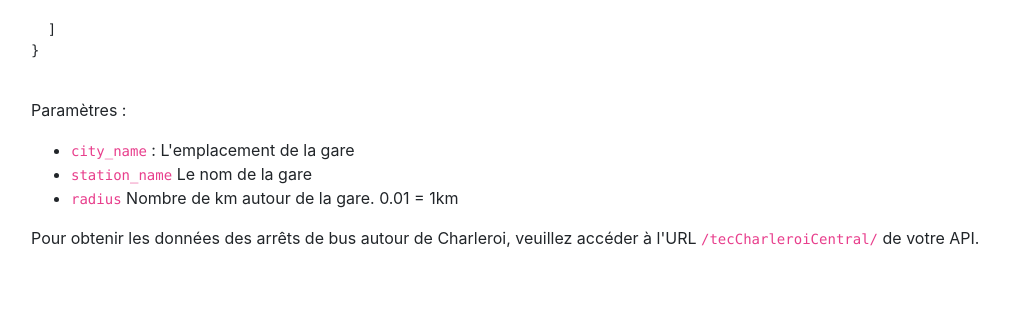
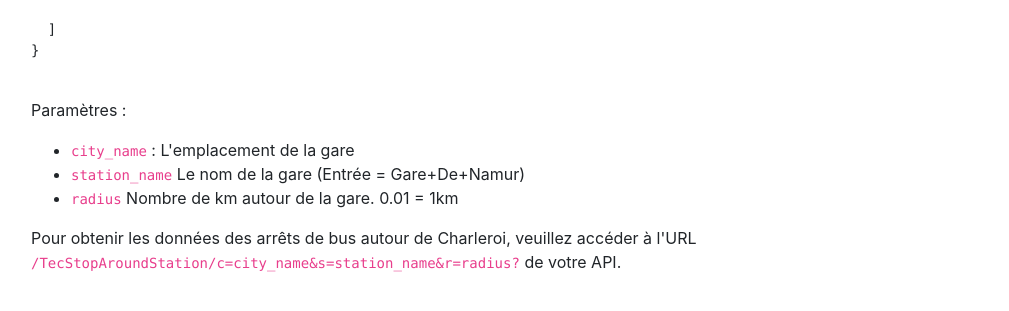
Before and after one commit to Valerian5788/PMR_pythonAPI, a Django app: template pythonAPI_PMR/templates/stop_bus.html in a window 1280 px wide. Shown: the part 309-620 px from the top of the page, without its empty margins (54-1063 px from the left). Run offline with Django 4.2, Linux system fonts and the light colour scheme; the template is opened without the code that fills it, so the values that code supplies are empty; some libraries are stand-ins or nearby versions.

Commit message:
Corrections url et update doc des arrets de bus

```diff
--- a/PMR_pythonAPI/urls.py
+++ b/PMR_pythonAPI/urls.py
@@ -25,7 +25,7 @@ urlpatterns = [
     path('jsonComposition/<int:id>', views.getFacilitiesOfATrain),
     path('CharleroiTri/<str:day>', views.getCrowdManagementOfDayCharleroi),
     path('NamurTri/<str:day>', views.getCrowdManagementOfDayNamur),
-    path('tecCharleroiDocument', views.documentation_bus),
+    path('tecDocument', views.documentation_bus),
     path('documentationInstallations/', views.documentationInstallations),
     path('documentationCrowd', views.documentationCrowdCharleroi),
     path('documentationCrowdNam', views.documentationCrowdNamur),
--- a/pythonAPI_PMR/templates/stop_bus.html
+++ b/pythonAPI_PMR/templates/stop_bus.html
@@ -26,10 +26,10 @@
         <p>Paramètres :</p>
         <ul>
             <li><code>city_name</code> : L'emplacement de la gare</li>
-            <li><code>station_name</code> Le nom de la gare</li>
+            <li><code>station_name</code> Le nom de la gare (Entrée = Gare+De+Namur)</li>
             <li><code>radius</code> Nombre de km autour de la gare. 0.01 = 1km</li>
         </ul>
-        <p>Pour obtenir les données des arrêts de bus autour de Charleroi, veuillez accéder à l'URL <code>/tecCharleroiCentral/</code> de votre API.</p>
+        <p>Pour obtenir les données des arrêts de bus autour de Charleroi, veuillez accéder à l'URL <code>/TecStopAroundStation/c=city_name&s=station_name&r=radius?</code> de votre API.</p>
     </div>
 
     <!-- Intégration de Bootstrap JS -->
```
